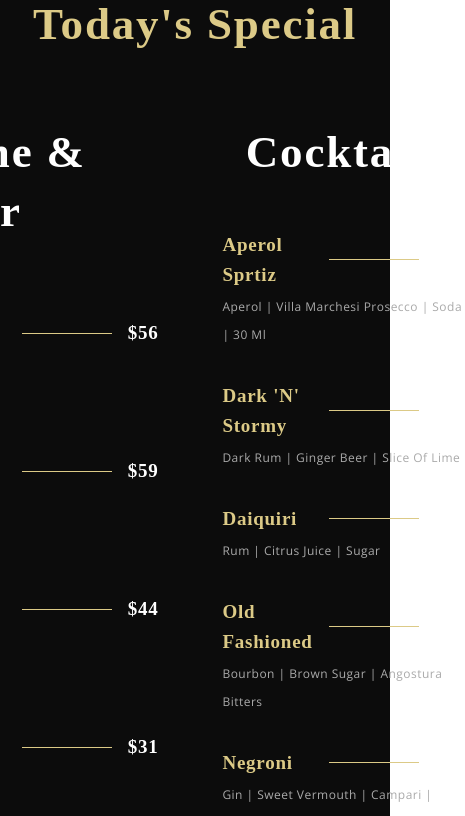
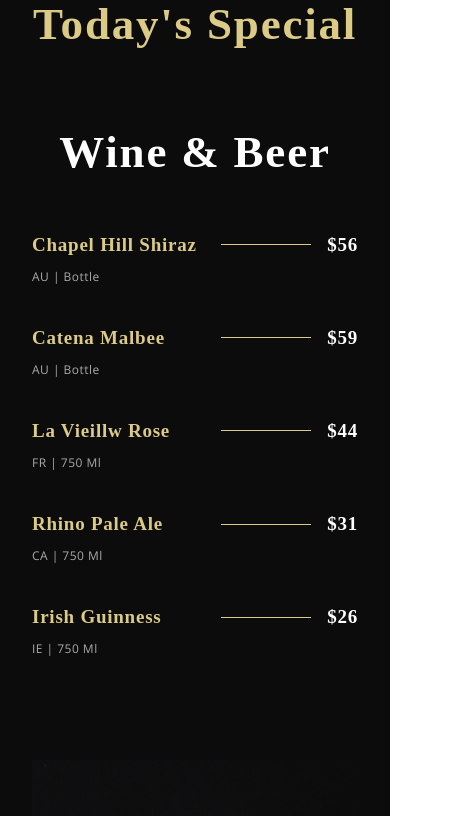
Before and after one commit to Clara-Pacheco/restaurant-reactjs, a React (Vite) app: page / in a window 390 px wide. Shown: the part 3620-4436 px from the top of the page, 465 px wide, since content can reach past the window. Built offline with nearby package versions, Linux system fonts and the light colour scheme; a web font is replaced by a local one.

Commit message:
Work on responsivity using medias queries for the breaking points 650px, 1150pc and 2000px

```diff
--- a/src/containers/Menu/Menu.css
+++ b/src/containers/Menu/Menu.css
@@ -48,3 +48,35 @@
   margin: 2rem 0;
   width: 100%;
 }
+
+@media screen and (max-width: 2000px) {
+  .app__specialMenu-menu_img {
+    width: 650px;
+  }
+  .app__specialMenu-menu_img img {
+    height: 920px;
+  }
+}
+
+@media screen and (max-width: 1150px) {
+  .app__specialMenu-menu {
+    flex-direction: column;
+    align-items: center;
+    width: 100%;
+  }
+
+  .app__specialMenu-menu_img {
+    margin: 3rem 0;
+  }
+}
+
+@media screen and (max-width: 650px) {
+  .app__specialMenu-menu_img {
+    width: 100%;
+  }
+
+  .app__specialMenu-menu-heading {
+    font-size: 35px;
+    line-height: 48.5px;
+  }
+}
```
